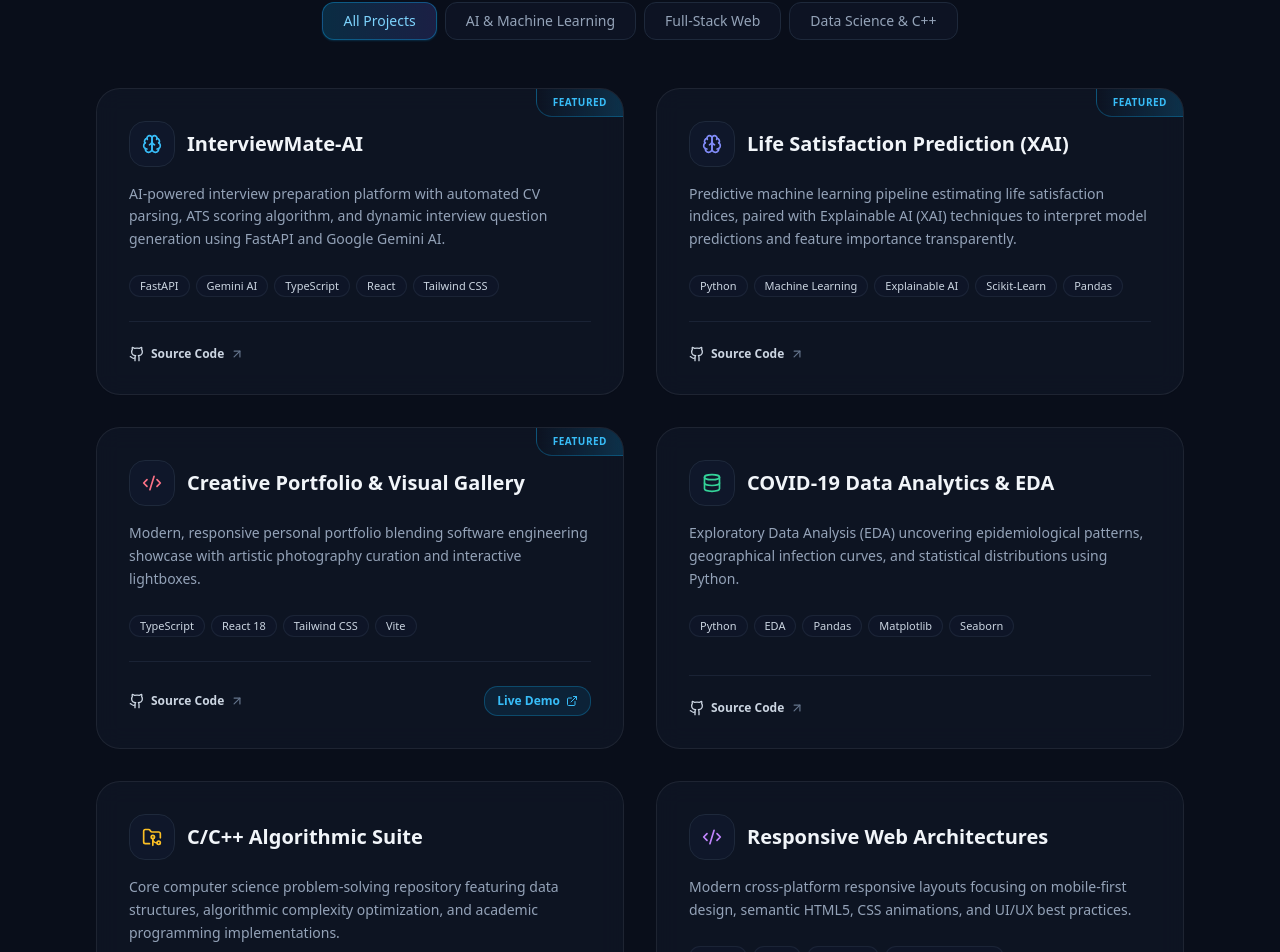
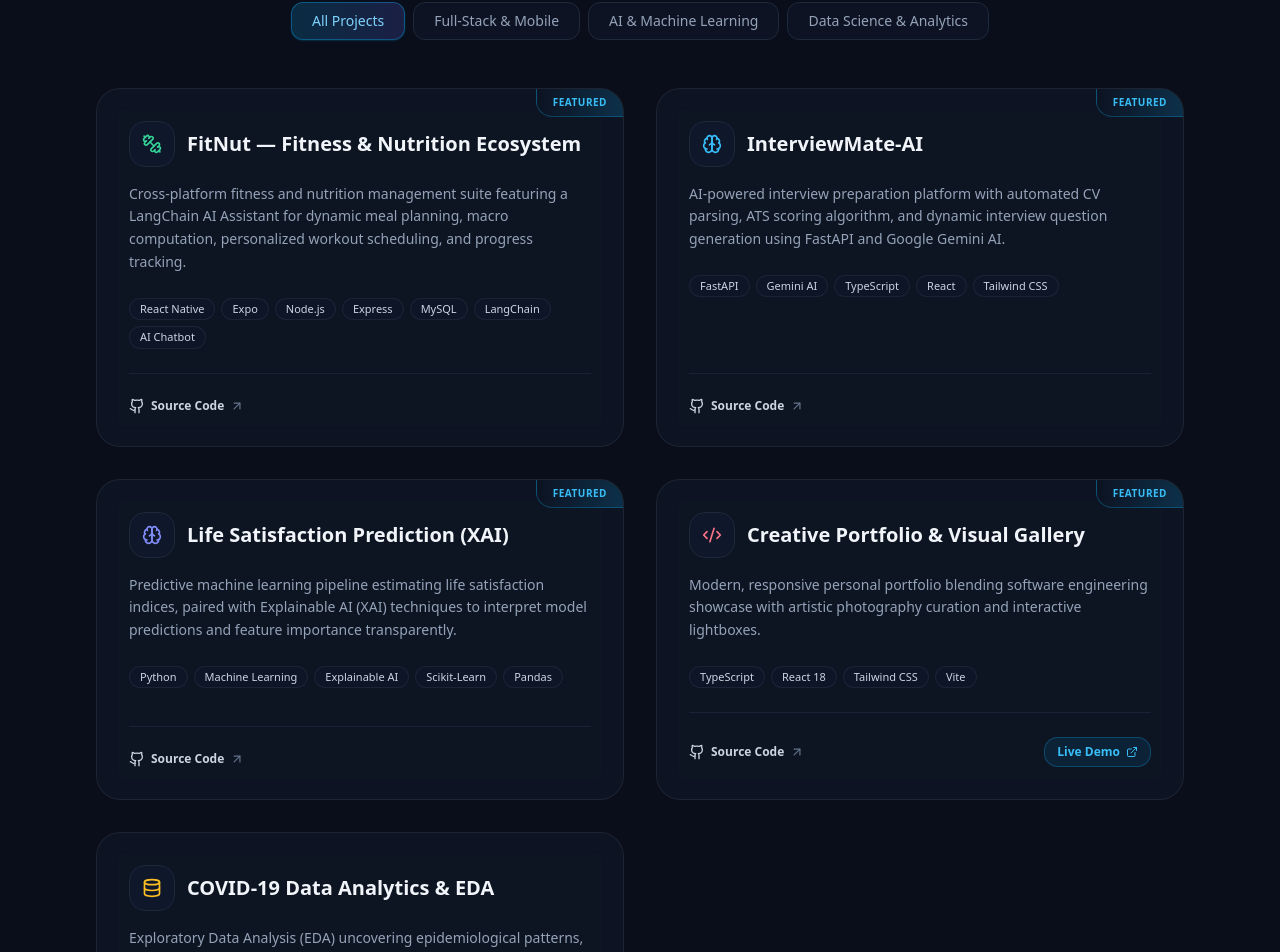
Before and after one commit to Muntasir-Shawon/muntasir-shawon, a React (Vite) app: page / in a window 1280 px wide. Shown: the part 3698-4650 px from the top of the page. Built offline with nearby package versions, Linux system fonts and the light colour scheme; the HTML template or start-up script is replaced by a standard one.

Commit message:
Feature FitNut and prioritize top-tier projects on profile

```diff
--- a/src/components/Projects.tsx
+++ b/src/components/Projects.tsx
@@ -1,5 +1,5 @@
 import { useState } from "react";
-import { Github, ExternalLink, Sparkles, Brain, Code2, Database, ArrowUpRight, FolderGit2 } from "lucide-react";
+import { Github, ExternalLink, Sparkles, Brain, Code2, Database, ArrowUpRight, Dumbbell } from "lucide-react";
 
 interface Project {
   id: string;
@@ -17,6 +17,17 @@ const Projects = () => {
   const [filter, setFilter] = useState<string>("all");
 
   const projects: Project[] = [
+    {
+      id: "fitnut-system",
+      title: "FitNut — Fitness & Nutrition Ecosystem",
+      category: "full-stack",
+      description:
+        "Cross-platform fitness and nutrition management suite featuring a LangChain AI Assistant for dynamic meal planning, macro computation, personalized workout scheduling, and progress tracking.",
+      tags: ["React Native", "Expo", "Node.js", "Express", "MySQL", "LangChain", "AI Chatbot"],
+      githubUrl: "https://github.com/Muntasir-Shawon/FitNut-Fitness-Nutrition-System",
+      featured: true,
+      icon: <Dumbbell className="w-5 h-5 text-emerald-400" />,
+    },
     {
       id: "interviewmate-ai",
       title: "InterviewMate-AI",
@@ -48,7 +59,7 @@ const Projects = () => {
         "Modern, responsive personal portfolio blending software engineering showcase with artistic photography curation and interactive lightboxes.",
       tags: ["TypeScript", "React 18", "Tailwind CSS", "Vite"],
       githubUrl: "https://github.com/Muntasir-Shawon/muntasir-shawon",
-      liveUrl: "https://muntasir-shawon.lovable.app",
+      liveUrl: "https://muntasir-shawon.github.io/muntasir-shawon/",
       featured: true,
       icon: <Code2 className="w-5 h-5 text-rose-400" />,
     },
@@ -61,29 +72,7 @@ const Projects = () => {
       tags: ["Python", "EDA", "Pandas", "Matplotlib", "Seaborn"],
       githubUrl: "https://github.com/Muntasir-Shawon/Covid-19-data-analysis",
       featured: false,
-      icon: <Database className="w-5 h-5 text-emerald-400" />,
-    },
-    {
-      id: "cpp-algorithms",
-      title: "C/C++ Algorithmic Suite",
-      category: "data-cpp",
-      description:
-        "Core computer science problem-solving repository featuring data structures, algorithmic complexity optimization, and academic programming implementations.",
-      tags: ["C++", "C", "Data Structures", "Algorithms", "OOP"],
-      githubUrl: "https://github.com/Muntasir-Shawon/c-cpp-practice-programs",
-      featured: false,
-      icon: <FolderGit2 className="w-5 h-5 text-amber-400" />,
-    },
-    {
-      id: "responsive-web",
-      title: "Responsive Web Architectures",
-      category: "full-stack",
-      description:
-        "Modern cross-platform responsive layouts focusing on mobile-first design, semantic HTML5, CSS animations, and UI/UX best practices.",
-      tags: ["HTML5", "CSS3", "JavaScript", "Responsive Design"],
-      githubUrl: "https://github.com/Muntasir-Shawon/responsive-website-project",
-      featured: false,
-      icon: <Code2 className="w-5 h-5 text-purple-400" />,
+      icon: <Database className="w-5 h-5 text-amber-400" />,
     },
   ];
 
@@ -112,9 +101,9 @@ const Projects = () => {
         <div className="flex flex-wrap justify-center gap-2 mb-12">
           {[
             { id: "all", label: "All Projects" },
+            { id: "full-stack", label: "Full-Stack & Mobile" },
             { id: "ai-ml", label: "AI & Machine Learning" },
-            { id: "full-stack", label: "Full-Stack Web" },
-            { id: "data-cpp", label: "Data Science & C++" },
+            { id: "data-cpp", label: "Data Science & Analytics" },
           ].map((tab) => (
             <button
               key={tab.id}
--- a/src/components/Skills.tsx
+++ b/src/components/Skills.tsx
@@ -28,22 +28,22 @@ const Skills = () => {
       title: "AI, ML & Data Science",
       icon: <Brain className="w-5 h-5 text-indigo-400" />,
       skills: [
+        { name: "LangChain & LLMs", level: "Proficient", description: "Prompt engineering, Conversation memory, AI Agents", badge: "AI Agents" },
         { name: "FastAPI", level: "Proficient", description: "High-performance Python backend APIs", badge: "Backend AI" },
-        { name: "Gemini AI & LLMs", level: "Proficient", description: "Prompt engineering, Multimodal APIs", badge: "Generative AI" },
+        { name: "Gemini AI & LLMs", level: "Proficient", description: "Multimodal AI inference, Structured outputs", badge: "Generative AI" },
         { name: "Explainable AI (XAI)", level: "Proficient", description: "SHAP, LIME, Feature Importance", badge: "Research" },
         { name: "Scikit-Learn", level: "Proficient", description: "Classification, Regression, Pipelines", badge: "ML Core" },
         { name: "Pandas & NumPy", level: "Advanced", description: "Data Manipulation, Matrix Ops, Cleaning", badge: "Data Science" },
-        { name: "Matplotlib & Seaborn", level: "Proficient", description: "Statistical data visualization", badge: "Analytics" },
       ],
     },
     {
-      title: "Web & Frameworks",
+      title: "Web, Mobile & Backend",
       icon: <Layout className="w-5 h-5 text-rose-400" />,
       skills: [
-        { name: "React 18", level: "Proficient", description: "Hooks, Component Architecture, State", badge: "Frontend" },
-        { name: "Tailwind CSS", level: "Advanced", description: "Utility-first, Glassmorphism, Dark mode", badge: "Styling" },
+        { name: "React & React Native", level: "Proficient", description: "Cross-platform mobile (Expo) & web SPAs", badge: "Frontend / Mobile" },
+        { name: "Node.js & Express", level: "Proficient", description: "REST APIs, Middleware, Auth flows", badge: "Backend" },
+        { name: "Tailwind CSS", level: "Advanced", description: "Utility-first, Glassmorphism, Responsive design", badge: "Styling" },
         { name: "Vite", level: "Advanced", description: "Fast bundling, Modern dev ecosystem", badge: "Build Tool" },
-        { name: "Node.js & Express", level: "Intermediate", description: "REST APIs, Middleware, Auth flows", badge: "Backend" },
         { name: "Radix UI / Shadcn", level: "Proficient", description: "Accessible UI components & tokens", badge: "UI Library" },
       ],
     },
```
Also changed, not shown: 1 other file (tests, documents, lock files or other folders).
